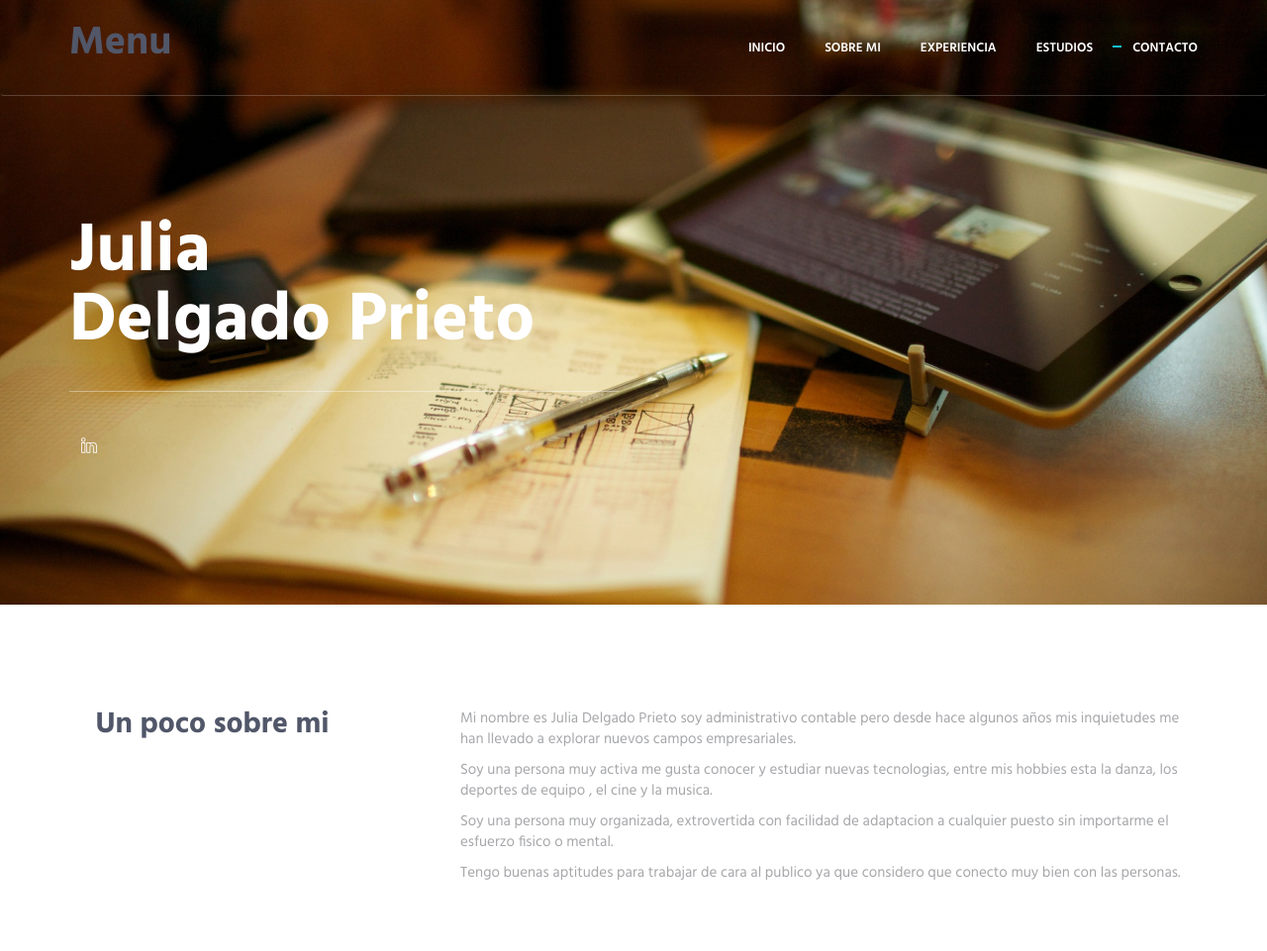
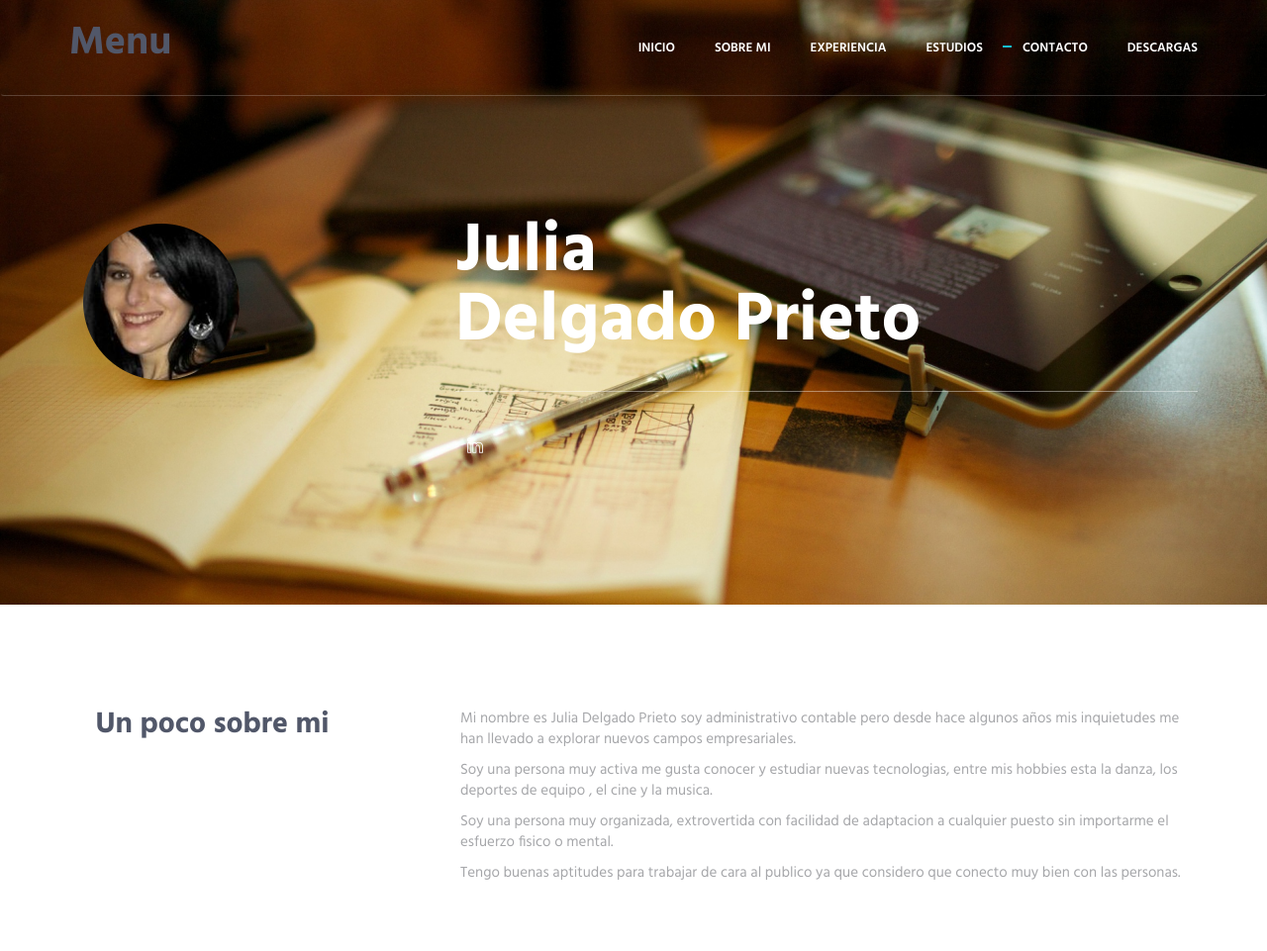
Before and after one commit to pwvaldeweb/curriculum-julia-delgado, a plain HTML site: page index.html in a window 1280 px wide. Shown: the top 961 px of the page at 99% size. Drawn offline with Linux system fonts and the light colour scheme.

Commit message:
modificaciones

```diff
--- a/index.html
+++ b/index.html
@@ -70,7 +70,7 @@
                                 <li class="js_nav-item nav-item"><a class="nav-item-child nav-item-hover" href="#experience">Experiencia</a></li>
                                 <li class="js_nav-item nav-item"><a class="nav-item-child nav-item-hover" href="#work">Estudios</a></li>
                                 <li class="js_nav-item nav-item"><a class="nav-item-child nav-item-hover" href="#contact">Contacto</a></li>
-
+                                <li class="js_nav-item nav-item"><a class="nav-item-child nav-item-hover" href=curriculum.pdf><i class="fa fa-download" aria-hidden="true"></i>Descargas</a></li>
                             </ul>
                         </div>
                     </div>
@@ -85,7 +85,11 @@
         <div class="promo-block parallax-window" data-parallax="scroll" data-image-src="HTML/img/1920x1080/02.jpg">
             <div class="container">
                 <div class="row">
-                    <div class="col-sm-6">
+
+                    <div class="col-sm-4">
+                        <img class="foto" src="Captura3.PNG">
+                    </div>
+                    <div class="col-sm-8">
                         <div class="promo-block-divider">
                             <h1 class="promo-block-title">Julia <br/> Delgado Prieto</h1>
                             </div>
```
